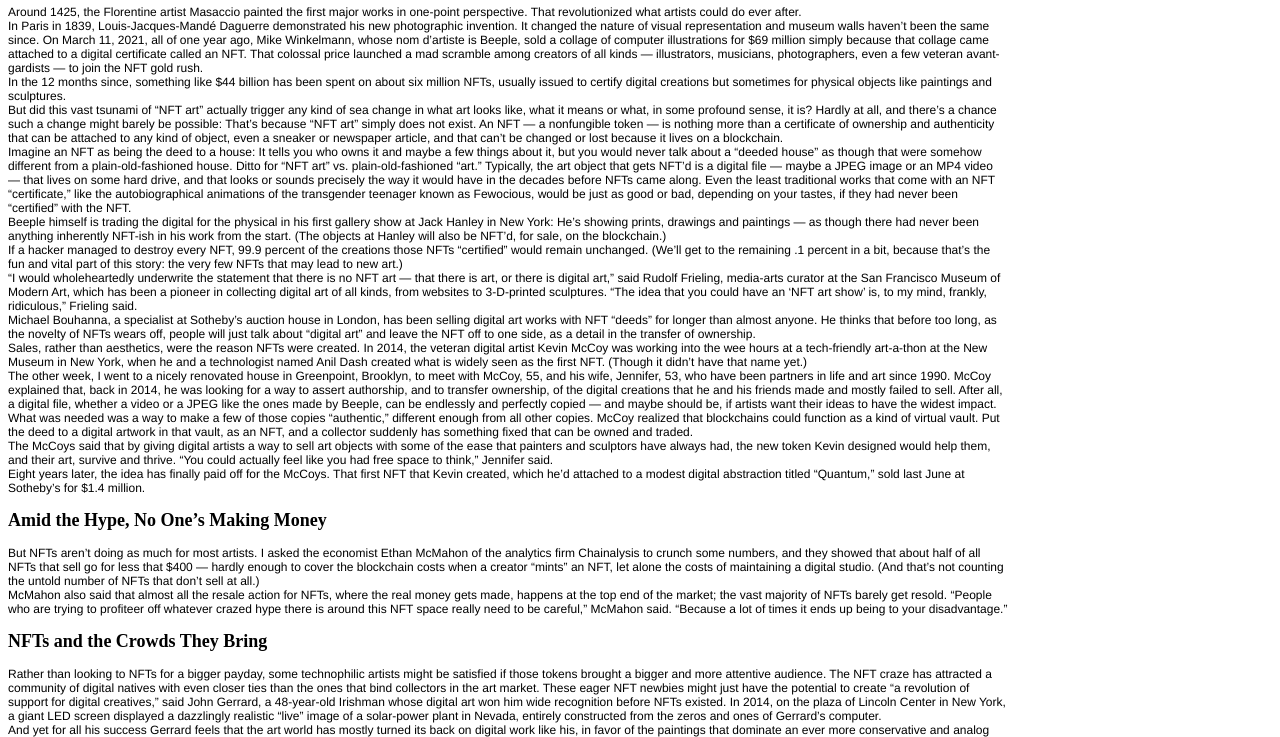
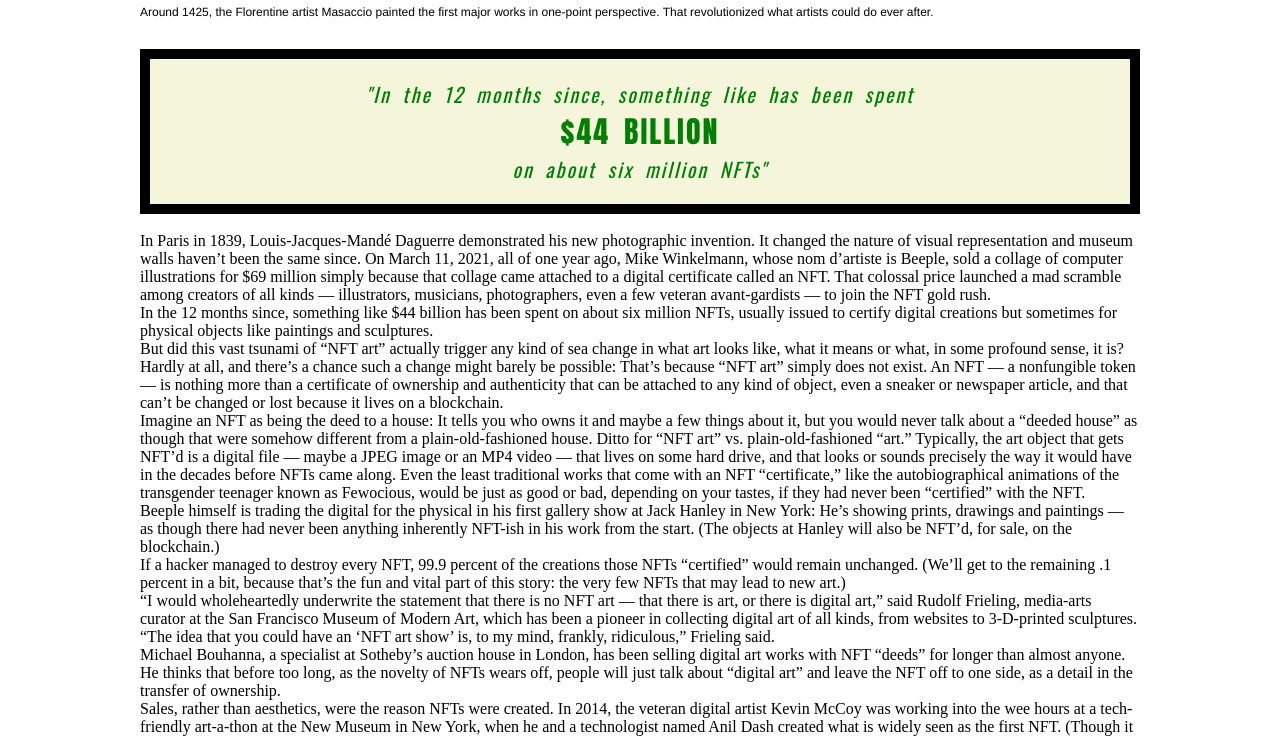
Before and after one commit to elicohen4/Eli-Cohen-JOUR352-1, a plain HTML site: page Midterm/index.html in a window 1280 px wide. Shown: the part 69-806 px from the top of the page. Drawn offline with nearby package versions, Linux system fonts and the light colour scheme; a web font is replaced by a local one.

Commit message:
current status of page
...

```diff
--- a/Midterm/index.html
+++ b/Midterm/index.html
@@ -2,14 +2,20 @@
 <html lang="en">
 <head>
     <link rel="stylesheet" type="text/css" href="style.css">
+    <link rel="stylesheet" href="https://fonts.googleapis.com/css?family=Oswald">
+    <link rel="stylesheet" href="https://fonts.googleapis.com/css?family=Chivo">
     <title>Eli Cohen Midterm</title>
 </head>
 <body>
 <div id="content">
-<h1> The craze for jpeg deeds </h1>
+<h1> NFT's: The next big thing or the newest scam? </h1>
 
 <p>
-Around 1425, the Florentine artist Masaccio painted the first major works in one-point perspective. That revolutionized what artists could do ever after.
+Around 1425, the Florentine artist Masaccio painted the first major works in one-point perspective. That revolutionized what artists could do ever after.</p>
+<br>
+<blockquote>
+    "In the 12 months since, something like has been spent<h5>$44 BILLION</h5>on about six million NFTs"
+</blockquote>
 <br>
 In Paris in 1839, Louis-Jacques-Mandé Daguerre demonstrated his new photographic invention. It changed the nature of visual representation and museum walls haven’t been the same since.
 On March 11, 2021, all of one year ago, Mike Winkelmann, whose nom d’artiste is Beeple, sold a collage of computer illustrations for $69 million simply because that collage came attached to a digital certificate called an NFT. That colossal price launched a mad scramble among creators of all kinds — illustrators, musicians, photographers, even a few veteran avant-gardists — to join the NFT gold rush.
--- a/Midterm/style.css
+++ b/Midterm/style.css
@@ -1,5 +1,5 @@
 #content {
-margin: 0;
+margin: 0 auto;
 width: 1000px;
 }
 
@@ -22,3 +22,38 @@ p   {
 
 
 }
+
+h5   {
+
+    font-family: Impact;
+    color: green;
+    margin: 0;
+    font-style: normal;
+    font-size: 30px;
+    font-weight: bolder;
+    text-align: center;
+    white-space: nowrap;
+overflow: hidden;
+
+}
+
+
+blockquote  {
+
+
+width: 940px;
+font-family: Oswald;
+color: green;
+border: 10px solid black;
+padding: 20px;
+font-size: 20px;
+text-align: center;
+font-style: italic;
+background-color:beige;
+margin: 0;
+word-spacing: 5px;
+letter-spacing: 2px;
+white-space: nowrap;
+overflow: hidden;
+
+}
```
